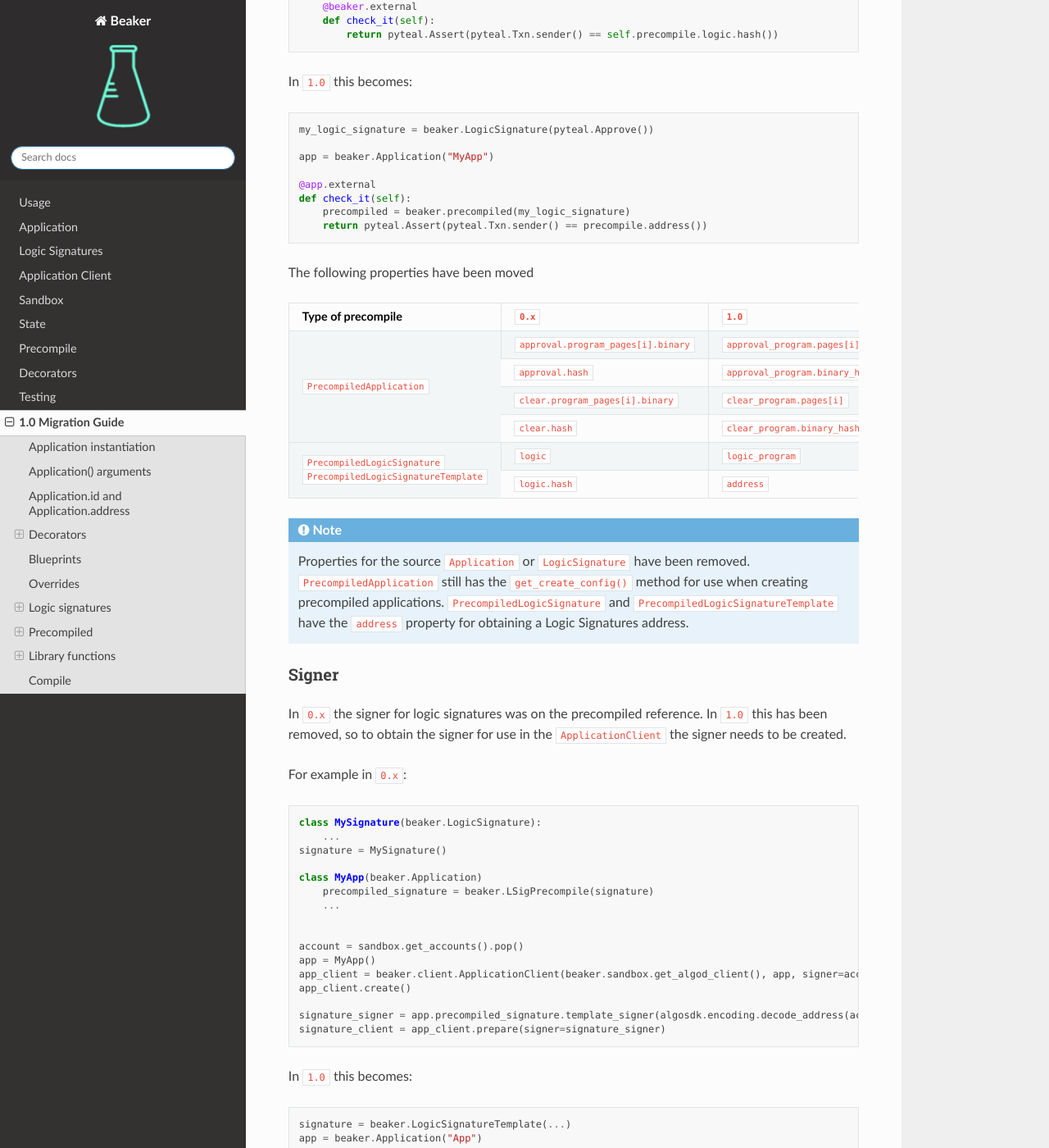
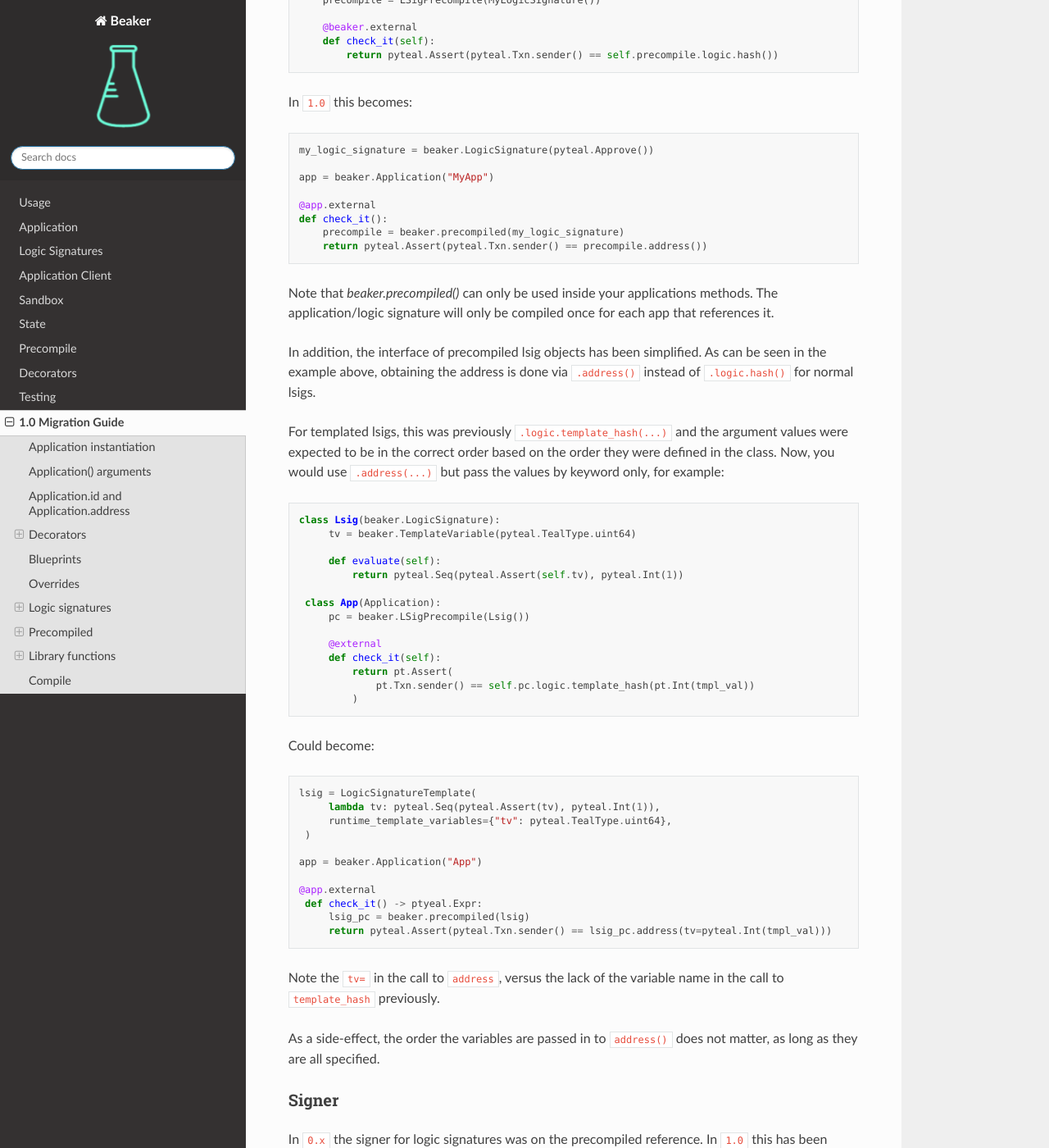
Before and after one commit to algorandfoundation/beaker, a Sphinx documentation site: the page built from docs/source/migration.rst, in a window 1280 px wide and 1400 px high, scrolled down 8481 px. Shown: the whole window at 82% size. Built offline with Sphinx 7.4.7 and the Read the Docs theme 2.0.0, drawn with Linux system fonts in a browser that asks for light colours; some of the changed text lies outside the part shown.

Commit message:
precompiled migration docs

```diff
--- a/docs/source/migration.rst
+++ b/docs/source/migration.rst
@@ -391,10 +391,10 @@ Precompiled
 -----------
 
 In ``0.x`` logic signatures and applications could be precompiled by adding an ``AppPrecompile`` or
-``LSigPrecompile`` attribute to the application class and then it is available for use inside
-the applications PyTeal expressions.
+``LSigPrecompile`` attribute to the application class, making certain properties available for use inside
+the application's methods.
 
-In ``1.0`` this approach has changed to using the ``beaker.precompiled`` function.
+In ``1.0``, you do not need to reference any "precompile classes" directly, instead use the ``beaker.precompiled`` function.
 
 For example in ``0.x``:
 
@@ -420,32 +420,56 @@ In ``1.0`` this becomes:
     app = beaker.Application("MyApp")
 
     @app.external
-    def check_it(self):
-        precompiled = beaker.precompiled(my_logic_signature)
+    def check_it():
+        precompile = beaker.precompiled(my_logic_signature)
         return pyteal.Assert(pyteal.Txn.sender() == precompile.address())
 
-The following properties have been moved
+Note that `beaker.precompiled()` can only be used inside your applications methods. The application/logic signature will
+only be compiled once for each app that references it.
 
-+--------------------------------------+--------------------------------------+---------------------------------+
-|Type of precompile                    |``0.x``                               |``1.0``                          |
-+======================================+======================================+=================================+
-|``PrecompiledApplication``            |``approval.program_pages[i].binary``  |``approval_program.pages[i]``    |
-|                                      +--------------------------------------+---------------------------------+
-|                                      |``approval.hash``                     |``approval_program.binary_hash`` |
-|                                      +--------------------------------------+---------------------------------+
-|                                      |``clear.program_pages[i].binary``     |``clear_program.pages[i]``       |
-|                                      +--------------------------------------+---------------------------------+
-|                                      |``clear.hash``                        |``clear_program.binary_hash``    |
-+--------------------------------------+--------------------------------------+---------------------------------+
-| ``PrecompiledLogicSignature``        |``logic``                             |``logic_program``                |
-| ``PrecompiledLogicSignatureTemplate``+--------------------------------------+---------------------------------+
-|                                      |``logic.hash``                        |``address``                      |
-+--------------------------------------+--------------------------------------+---------------------------------+
+In addition, the interface of precompiled lsig objects has been simplified. As can be seen in the example above,
+obtaining the address is done via ``.address()`` instead of ``.logic.hash()`` for normal lsigs.
 
-.. note:: Properties for the source ``Application`` or ``LogicSignature`` have been removed.
-          ``PrecompiledApplication`` still has the ``get_create_config()`` method for use when creating precompiled
-          applications. ``PrecompiledLogicSignature`` and ``PrecompiledLogicSignatureTemplate`` have the ``address``
-          property for obtaining a Logic Signatures address.
+For templated lsigs, this was previously ``.logic.template_hash(...)`` and the argument values were expected to be in the
+correct order based on the order they were defined in the class. Now, you would use ``.address(...)`` but pass the values
+by keyword only, for example:
+
+.. code-block:: python
+
+    class Lsig(beaker.LogicSignature):
+         tv = beaker.TemplateVariable(pyteal.TealType.uint64)
+
+         def evaluate(self):
+             return pyteal.Seq(pyteal.Assert(self.tv), pyteal.Int(1))
+
+     class App(Application):
+         pc = beaker.LSigPrecompile(Lsig())
+
+         @external
+         def check_it(self):
+             return pt.Assert(
+                 pt.Txn.sender() == self.pc.logic.template_hash(pt.Int(tmpl_val))
+             )
+
+Could become:
+
+.. code-block:: python
+
+    lsig = LogicSignatureTemplate(
+         lambda tv: pyteal.Seq(pyteal.Assert(tv), pyteal.Int(1)),
+         runtime_template_variables={"tv": pyteal.TealType.uint64},
+     )
+
+    app = beaker.Application("App")
+
+    @app.external
+     def check_it() -> ptyeal.Expr:
+         lsig_pc = beaker.precompiled(lsig)
+         return pyteal.Assert(pyteal.Txn.sender() == lsig_pc.address(tv=pyteal.Int(tmpl_val)))
+
+Note the ``tv=`` in the call to ``address``, versus the lack of the variable name in the call to ``template_hash`` previously.
+
+As a side-effect, the order the variables are passed in to ``address()`` does not matter, as long as they are all specified.
 
 Signer
 ^^^^^^
```
